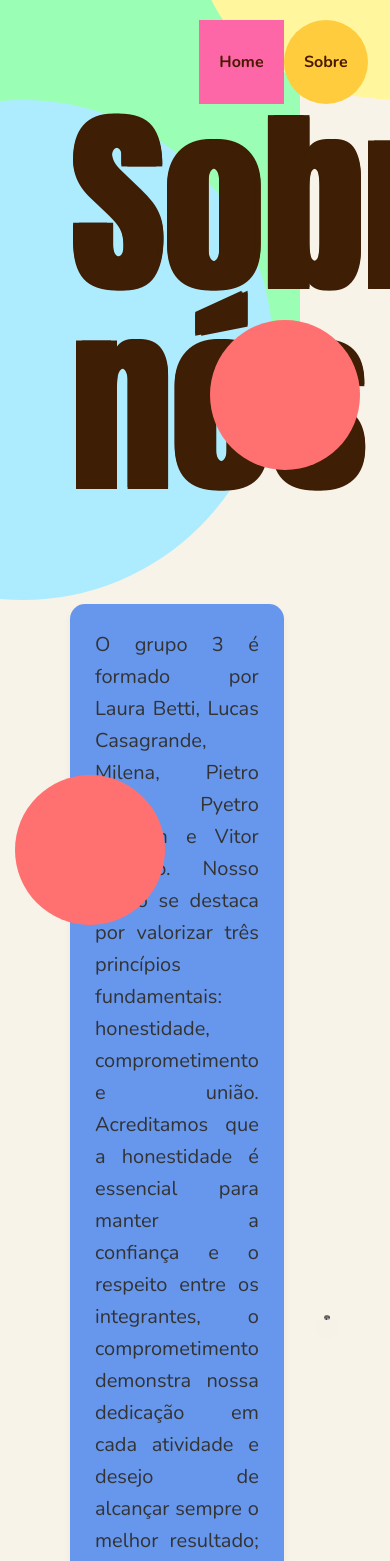
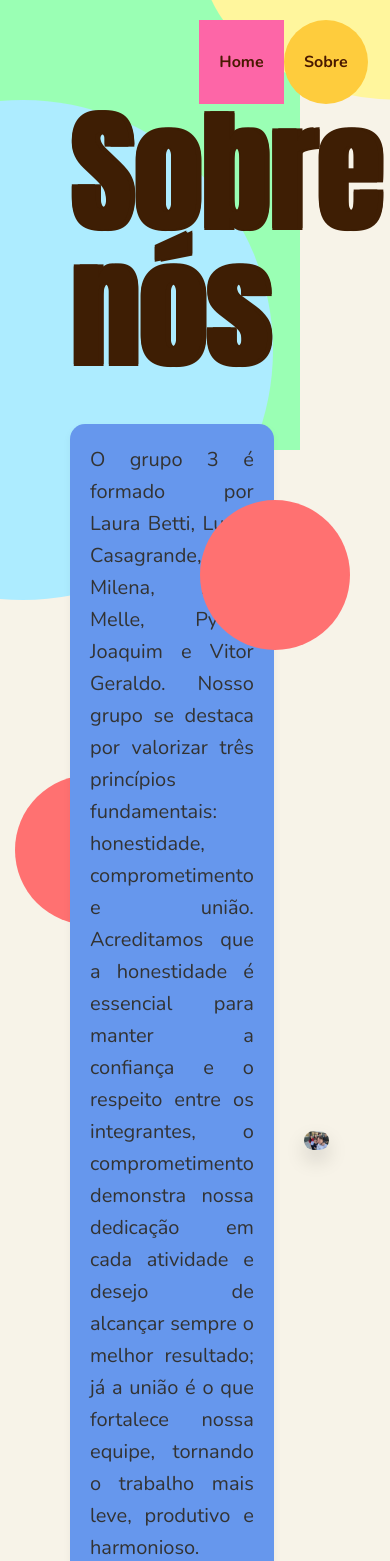
Before and after one commit to vitorcecato-sesi/projeto-iagenerativa-palloma, a React (Vite) app in the folder Frontend/: page /sobrenos in a window 390 px wide. Shown: the top 1561 px of the page. Built offline with nearby package versions, Linux system fonts and the light colour scheme; a web font is replaced by a local one.

Commit message:
quase responsivo tudo

```diff
--- a/Frontend/src/pages/styles/SobreNos.css
+++ b/Frontend/src/pages/styles/SobreNos.css
@@ -3,6 +3,12 @@
 ========================================= */
 
 /* --- NOVAS FORMAS GEOMÉTRICAS PARA O SOBRE NÓS --- */
+
+/* base para shapes decorativos */
+.shape {
+    position: absolute;
+    pointer-events: none;
+}
 
 /* Círculo Azul Grande (Topo Esquerdo - Fundo do título) */
 .sobre-nos-retangulo-verde {
@@ -53,7 +59,6 @@
     border-radius: 50%;
     top: 775px;
     left: 15px;
-    z-index: 1;
 }
 
 
@@ -104,6 +109,7 @@
     line-height: 1.6;
     text-align: justify;
     font-family: 'nunito', sans-serif;
+    z-index: -1;
 }
 
 /* Garante o negrito no texto */
@@ -117,6 +123,7 @@
     display: flex;
     justify-content: center;
     align-items: center;
+    position: relative; /* para permitir sobreposição absoluta/relativa da imagem */
 }
 
 .group-photo {
@@ -126,6 +133,10 @@
     border-radius: 15px;
     object-fit: cover;
     box-shadow: 0 10px 20px rgba(0, 0, 0, 0.15);
+    position: relative;
+    z-index: 3; /* sobre o círculo decorativo */
+    /* ajuste fino para posicionar a foto por cima do círculo vermelho */
+    transform: translate(30px, -40px);
 }
 
 /* --- Seção de Integrantes --- */
@@ -173,3 +184,147 @@
     font-weight: 1000;
     color: #ADECFF; /* Azul cornflower do seu design original */
 }
+
+@media (max-width: 2391px) {
+   .sobre-nos-paragraph {
+        font-size: 2.1em;
+    }
+
+    .group-photo {
+        width: 80%;
+        height: auto;
+}
+
+.integrantes-title{
+    font-size: 2.5rem;
+}
+
+.integrante-name{
+    font-size: 2rem;
+}
+}
+
+@media (max-width: 1755px){
+    .group-photo{
+        width: 93%;
+        margin-top: 2.2em;
+    }
+
+     .sobre-nos-title {
+        font-size: 8.5em;
+    }
+
+    .sobre-nos-paragraph{
+        font-size: 2em;
+    }
+
+    .integrantes-section{
+        padding: 0 20px;
+    }
+
+    .integrantes-title{
+        font-size: 2.2rem;
+    }
+
+    .integrantes-section {
+        position: relative; /* container for absolute positioning */
+        padding-top: 30px; /* give some room so content doesn't overlap unexpectedly */
+    }
+
+    .integrantes-title {
+        position: absolute;
+        left: 15px; /* align with the circle's left position */
+        top: 95px; /* pull the title up so it sits on top of the circle */
+        z-index: 5; /* above the circle (circle z-index is 1) */
+        background: transparent;
+        margin: 0;
+        padding: 0 6px; /* small horizontal padding so text doesn't touch circle edges */
+        transform: translateY(0);
+    }
+
+    .integrantes-grid{
+        margin-top: 10em;
+    }
+
+}
+
+
+@media (max-width: 1270px) {
+    .sobre-nos-title {
+        font-size: 8.5em;
+    }
+
+    .sobre-nos-paragraph{
+        font-size: 20px;
+    }
+
+    .group-photo{
+        width: 90%;
+        margin-top: 4em;
+    }
+
+    .integrantes-section{
+        padding: 0 20px;
+    }
+
+    .integrantes-title{
+        font-size: 2.2rem;
+    }
+
+    .integrantes-section {
+        position: relative; /* container for absolute positioning */
+        padding-top: 30px; /* give some room so content doesn't overlap unexpectedly */
+    }
+
+    .integrantes-title {
+        position: absolute;
+        left: 15px; /* align with the circle's left position */
+        top: 95px; /* pull the title up so it sits on top of the circle */
+        z-index: 5; /* above the circle (circle z-index is 1) */
+        background: transparent;
+        margin: 0;
+        padding: 0 6px; /* small horizontal padding so text doesn't touch circle edges */
+        transform: translateY(0);
+    }
+
+    .integrantes-grid{
+        margin-top: 10em;
+    }
+
+
+}
+
+@media (max-width: 1205px) {
+    .about-us-hero-section {
+        gap: 30px;
+        margin-top: -0.3em;
+    }
+
+    .about-image-column,
+    .about-text-column {
+        max-width: 100%;
+    }
+
+    .group-photo {
+        transform: translate(0, 0); /* centraliza a imagem em telas menores */
+        width: 95%;
+        margin-top: -1em;
+    }
+}
+
+@media (max-width: 1110px) {
+    .about-us-hero-section{
+        margin-top: 3em;
+    }
+
+    .about-text-column {
+        padding: 20px;
+        margin-bottom: 2em;
+    }
+
+    /* reposicionar a bolinha vermelha para baixo do bloco azul */
+    .sobre-nos-circle-red-small-top {
+        top: 500px; /* move para baixo */
+        right: 40px; /* ajusta posição horizontal */
+    }
+}
```
